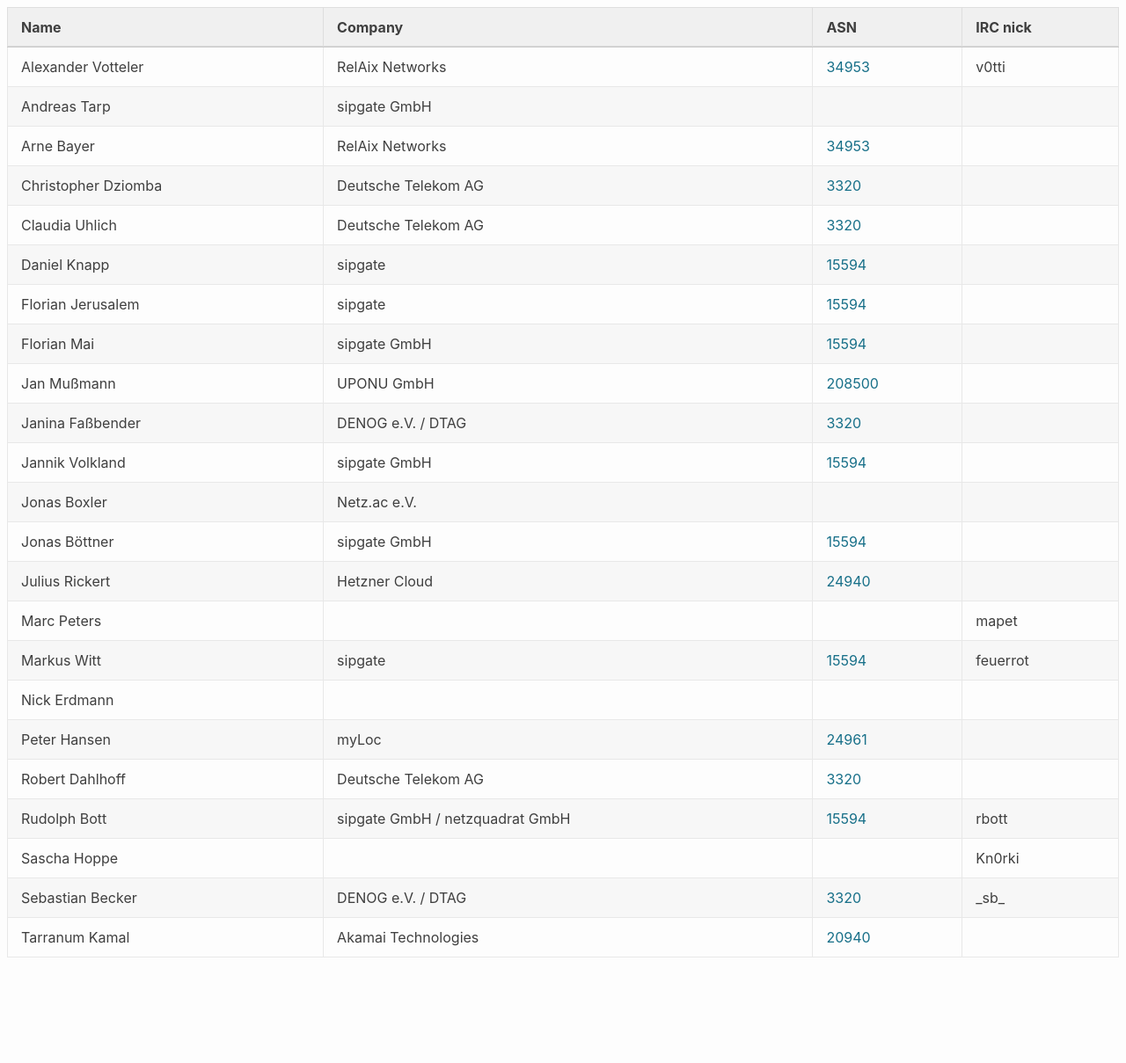
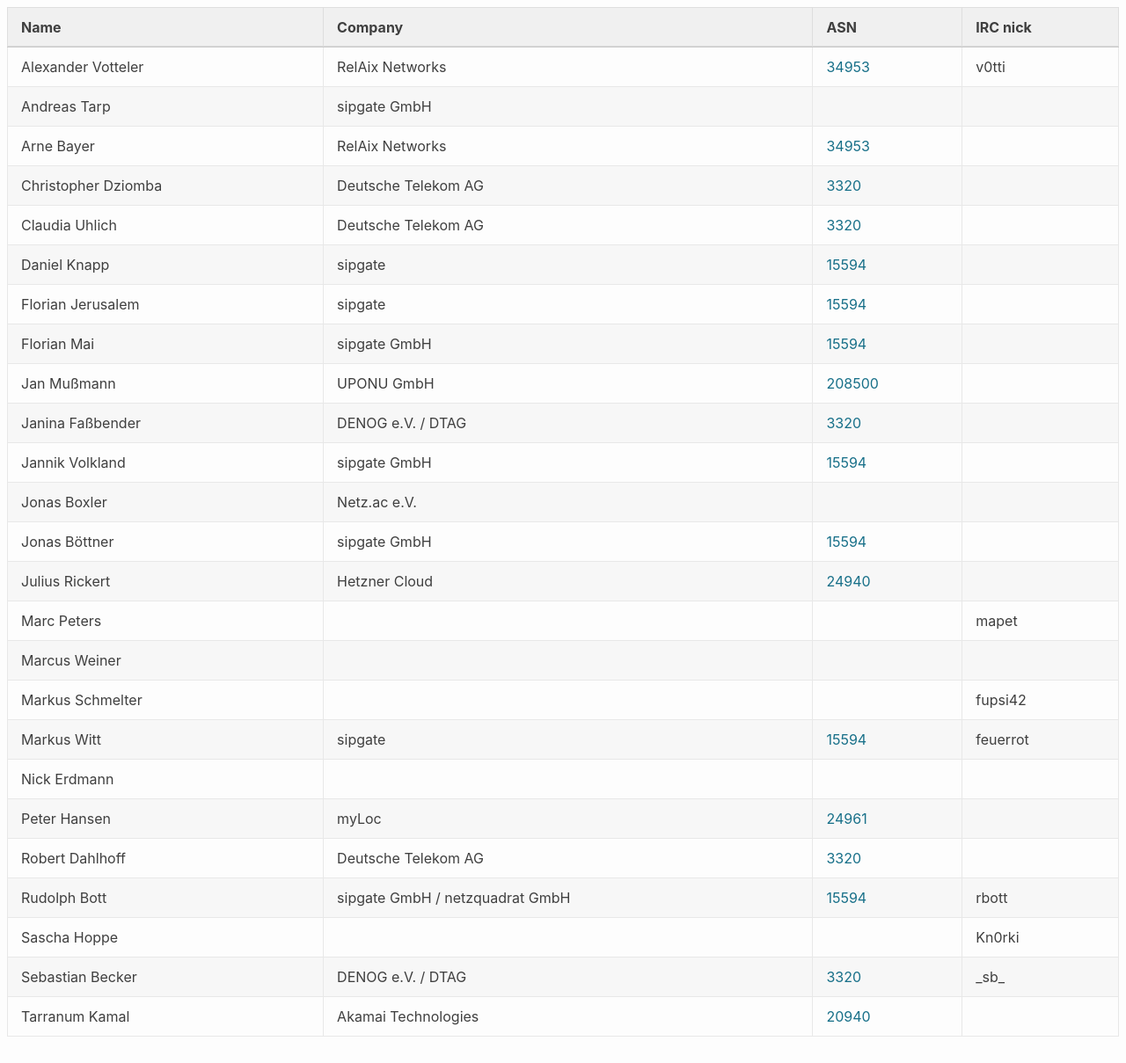
Before and after one commit to denog/pretix-attendeelist, a Jekyll site: the page built from denog-meetup-2024-03/index.markdown, in a window 1280 px wide and 1209 px high. Shown: the whole window at 88% size. Built offline with Jekyll 4.4.1, drawn with Linux system fonts in a browser that asks for light colours.

Commit message:
Latest data: Sun Mar  3 13:10:02 UTC 2024

```diff
--- a/_data/attendees_denog-meetup-2024-03.json
+++ b/_data/attendees_denog-meetup-2024-03.json
@@ -90,6 +90,18 @@
     "asn": null
   },
   {
+    "name": "Marcus Weiner",
+    "company": null,
+    "irc": null,
+    "asn": null
+  },
+  {
+    "name": "Markus Schmelter",
+    "company": null,
+    "irc": "fupsi42",
+    "asn": null
+  },
+  {
     "name": "Markus Witt",
     "company": "sipgate",
     "irc": "feuerrot",
```
